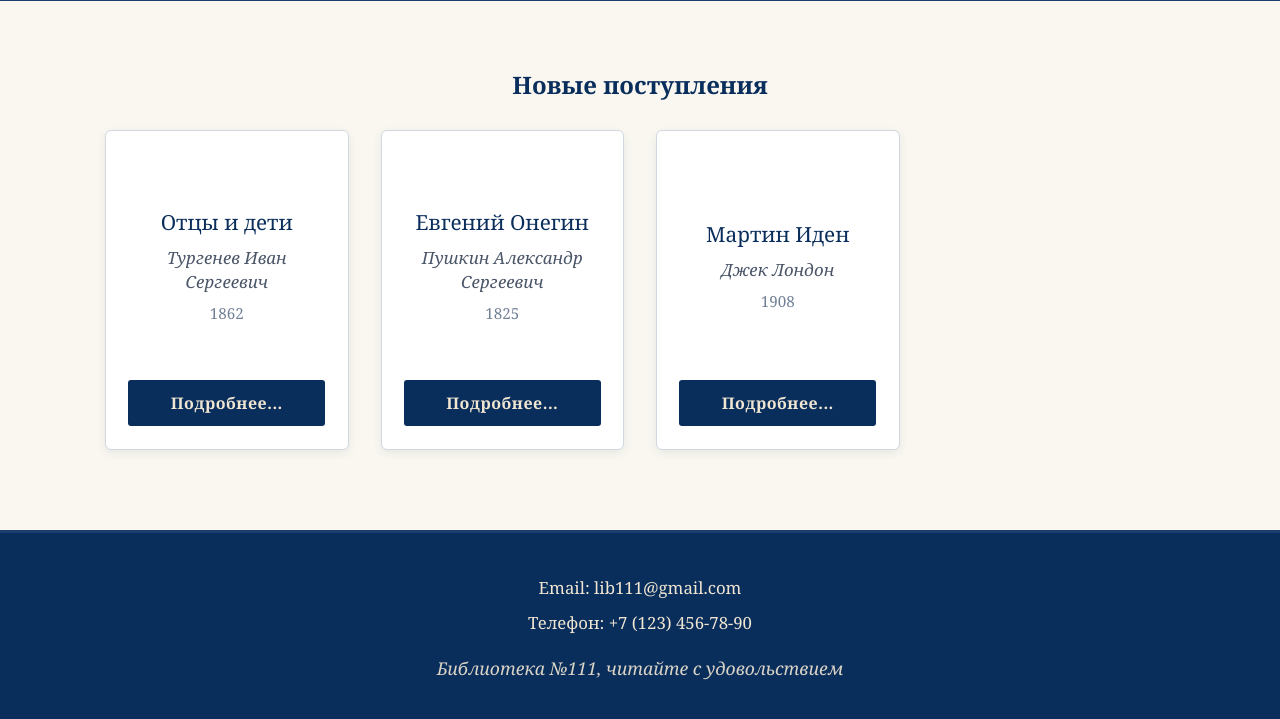
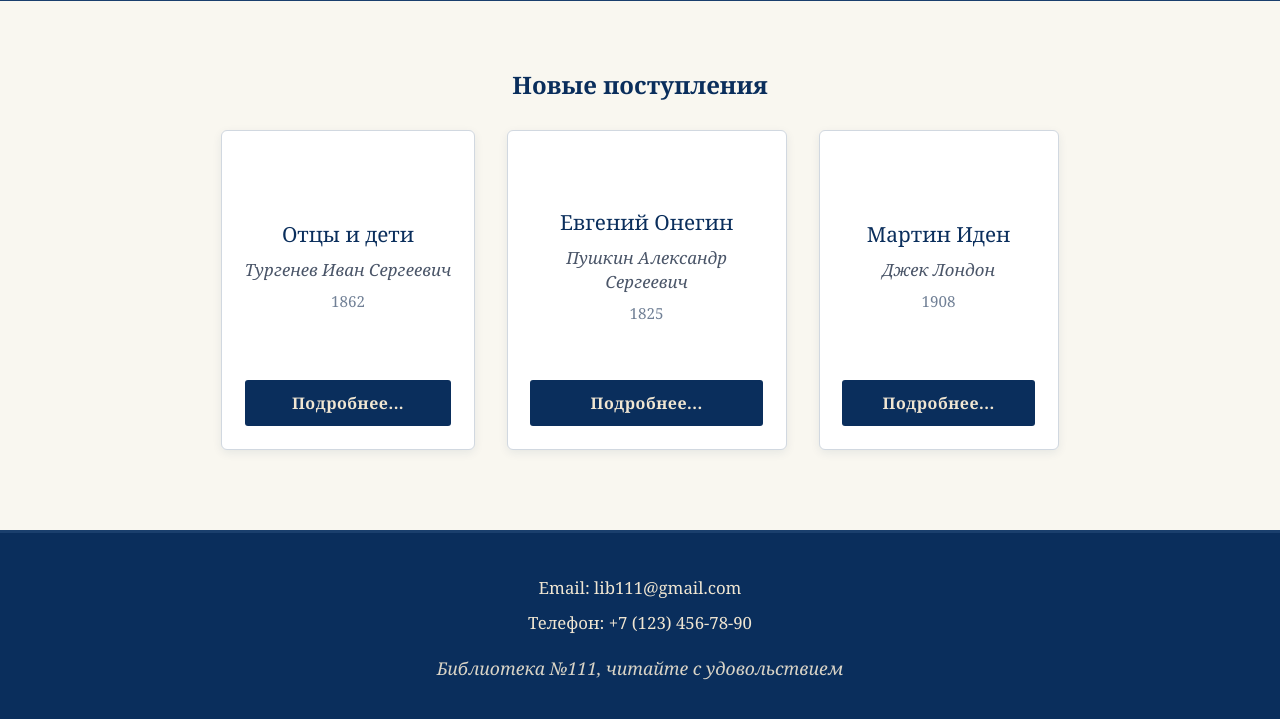
Before and after one commit to vettta06/internet_library, a Django app: page / in a window 1280 px wide. Shown: the part 334-1053 px from the top of the page. Run offline with Django 5.2, Linux system fonts and the light colour scheme; data comes from the database, SQL or seed files in the repository.

Commit message:
update pagination

```diff
--- a/backend/library_app/static/styles/style.css
+++ b/backend/library_app/static/styles/style.css
@@ -101,6 +101,22 @@ main {
     grid-template-columns: repeat(auto-fill, minmax(240px, 1fr));
     gap: 2rem;
     padding: 0;
+}
+
+.centered_list {
+    display: flex;
+    justify-content: center;
+    flex-wrap: wrap;
+    gap: 2rem;
+    padding: 0;
+    list-style: none;
+}
+
+.centered_list .books_list_item {
+    width: auto;
+    min-width: 240px;
+    max-width: 280px;
+    text-align: center;
 }
 
 .books_list_item {
--- a/backend/library_app/templates/index.html
+++ b/backend/library_app/templates/index.html
@@ -22,7 +22,7 @@
     <main>
         <div class="container">
             <h2 class="section-title">Новые поступления</h2>
-            <ul class="books_list">
+            <ul class="books_list centered_list">
                 {% for book in books %}
                 <li class="books_list_item">
                     <div class="book-content">
--- a/backend/library_app/views.py
+++ b/backend/library_app/views.py
@@ -1,5 +1,6 @@
 from django.shortcuts import render
 from .models import Book, Genre
+from django.core.paginator import Paginator, EmptyPage, PageNotAnInteger
 
 
 def index(request):
@@ -20,11 +21,19 @@ def books_list(request):
         books = books.filter(title__icontains=query)
     if genre_id:
         books = books.filter(genre__id=genre_id.strip())
-    books = books.distinct().order_by('title')
+    paginator = Paginator(books.distinct().order_by('title'), 12)
+    page_number = request.GET.get('page')
+    try:
+        page_obj = paginator.page(page_number)
+    except PageNotAnInteger:
+        page_obj = paginator.page(1)
+    except EmptyPage:
+        page_obj = paginator.page(paginator.num_pages)
     genres = Genre.objects.all().order_by('name')
     return render(request, 'books.html', {
         'books': books,
         'genres': genres,
         'current_genre': genre_id,
         'query': query,
+        'page_obj': page_obj,
     })
```
Also changed, not shown: backend/library_app/templates/books.html (+15 -8 lines).
